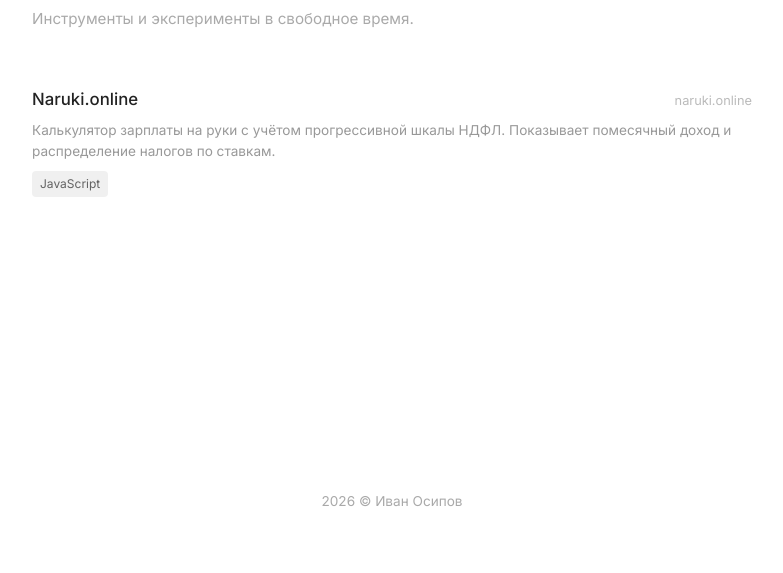
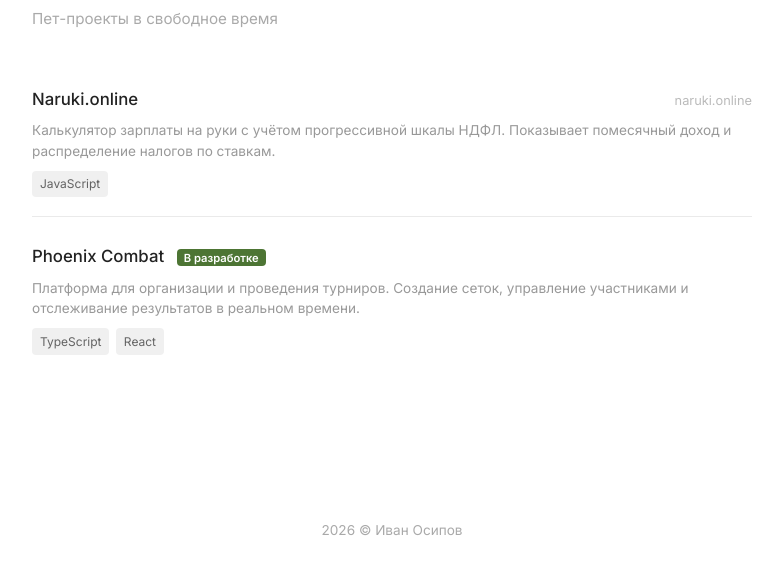
Before and after one commit to ivanosipov95/ivanosipov, an Astro site: page /projects in a window 1280 px wide. Shown: the part 207-780 px from the top of the page, without its empty margins (248-1031 px from the left). Built offline with nearby package versions, Linux system fonts and the light colour scheme; Astro itself is replaced by a stand-in of ours.

Commit message:
make projects visible

```diff
--- a/src/components/Nav.astro
+++ b/src/components/Nav.astro
@@ -96,8 +96,8 @@ const links = [
     padding: 0;
   }
 
-  :global(html.dark) .sun { display: none; }
-  :global(html:not(.dark)) .moon { display: none; }
+  :global(html.dark) .moon { display: none; }
+  :global(html:not(.dark)) .sun { display: none; }
 
   @media (max-width: 640px) {
     nav {
--- a/src/config/features.ts
+++ b/src/config/features.ts
@@ -1,7 +1,7 @@
 export const features = {
   articles: false,
   talks: false,
-  projects: false,
+  projects: true,
   testimonials: true,
   events: false,
 };
--- /dev/null
+++ b/src/content/projects/phoenix-combat.md
@@ -0,0 +1,11 @@
+---
+title: "Phoenix Combat"
+description: "Платформа для организации и проведения турниров. Создание сеток, управление участниками и отслеживание результатов в реальном времени."
+stack: ["TypeScript", "React"]
+wip: true
+order: 2
+---
+
+Платформа для проведения турниров. Позволяет организаторам создавать турнирные сетки, управлять участниками и вести счёт в реальном времени.
+
+Участники могут регистрироваться на турниры и следить за ходом соревнований.
--- a/src/pages/projects/[...slug].astro
+++ b/src/pages/projects/[...slug].astro
@@ -14,7 +14,7 @@ export async function getStaticPaths() {
 
 const base = import.meta.env.BASE_URL;
 const { project } = Astro.props;
-const { title, description, url, github, stack } = project.frontmatter;
+const { title, description, url, github, stack, wip } = project.frontmatter;
 const { Content } = project;
 ---
 
@@ -25,7 +25,7 @@ const { Content } = project;
       Все проекты
     </a>
 
-    <h1>{title}</h1>
+    <h1>{title}{wip && <span class="wip-badge">В разработке</span>}</h1>
 
     {stack && (
       <div class="project-stack">
@@ -133,6 +133,18 @@ const { Content } = project;
     border-bottom: none;
   }
 
+  .wip-badge {
+    font-size: 0.75rem;
+    padding: 0.15rem 0.55rem;
+    border-radius: 4px;
+    background: var(--c-accent, #e8a735);
+    color: #fff;
+    font-weight: 600;
+    margin-left: 0.6rem;
+    vertical-align: middle;
+    white-space: nowrap;
+  }
+
   @media (max-width: 640px) {
     h1 {
       font-size: 1.6rem;
--- a/src/pages/projects/index.astro
+++ b/src/pages/projects/index.astro
@@ -10,7 +10,7 @@ const sorted = projects.sort((a, b) => (a.frontmatter.order ?? 99) - (b.frontmat
 <Base title="Проекты — Иван Осипов" description="Пет-проекты и инструменты, которые я делаю в свободное время.">
   <div class="projects-page">
     <h1>Проекты</h1>
-    <p class="projects-intro">Инструменты и эксперименты в свободное время.</p>
+    <p class="projects-intro">Пет-проекты в свободное время</p>
 
     <ul class="projects-list">
       {sorted.map(project => {
@@ -19,7 +19,10 @@ const sorted = projects.sort((a, b) => (a.frontmatter.order ?? 99) - (b.frontmat
           <li>
             <a href={`${base}projects/${slug}`} class="project-item">
               <div class="project-header">
-                <span class="project-title">{project.frontmatter.title}</span>
+                <span class="project-title">
+                  {project.frontmatter.title}
+                  {project.frontmatter.wip && <span class="wip-badge">В разработке</span>}
+                </span>
                 {project.frontmatter.url && (
                   <span class="project-url">{new URL(project.frontmatter.url).hostname}</span>
                 )}
@@ -115,6 +118,18 @@ const sorted = projects.sort((a, b) => (a.frontmatter.order ?? 99) - (b.frontmat
     opacity: 0.7;
   }
 
+  .wip-badge {
+    font-size: 0.7rem;
+    padding: 0.1rem 0.45rem;
+    border-radius: 4px;
+    background: var(--c-accent, #e8a735);
+    color: #fff;
+    font-weight: 600;
+    margin-left: 0.5rem;
+    vertical-align: middle;
+    white-space: nowrap;
+  }
+
   @media (max-width: 640px) {
     .projects-page h1 {
       font-size: 1.6rem;
```
